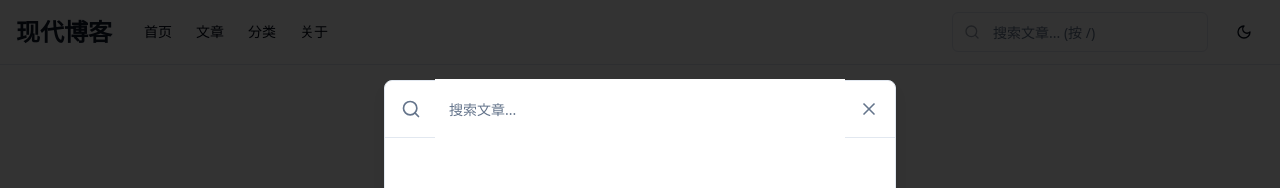
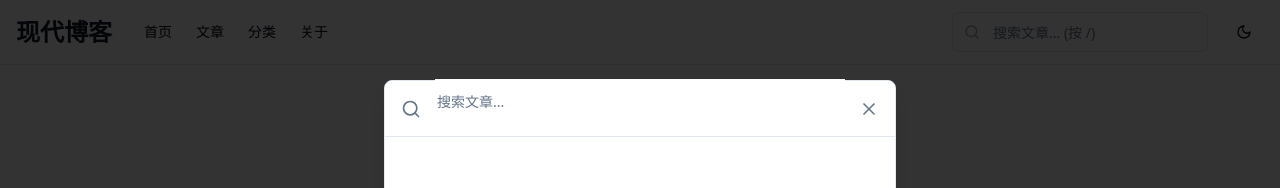
Before and after one commit to abcdqwerxsa/dyad_blog, a React (Vite) app: page /about in a window 1280 px wide. Both pictures are taken after a click on the icon 972 px from the left and 32 px from the top of the page. Shown: the top 188 px of the page. Built offline with nearby package versions, Linux system fonts and the light colour scheme.

Commit message:
[dyad] 调整了搜索输入框的样式以解决底部边框溢出问题 - wrote 1 file(s)

```diff
--- a/src/components/SearchModal.tsx
+++ b/src/components/SearchModal.tsx
@@ -54,17 +54,23 @@ const SearchModal: React.FC<SearchModalProps> = ({ isOpen, onClose }) => {
   return (
     <Dialog open={isOpen} onOpenChange={onClose}>
       <SearchDialogContent className="sm:max-w-lg w-[90vw] p-0 translate-y-0 top-[10%]">
-        <div className="flex items-center border-b">
-          <Search className="h-5 w-5 text-muted-foreground mx-4" />
+        {/* 使用 items-stretch 确保子元素高度一致，并设置一个固定的高度 h-14 */}
+        <div className="flex items-stretch border-b h-14">
+          <div className="flex items-center mx-4">
+            <Search className="h-5 w-5 text-muted-foreground" />
+          </div>
           <Input
             placeholder="搜索文章..."
-            // 移除 w-full，并确保输入框样式干净
-            className="border-0 shadow-none focus-visible:ring-0 text-base h-14 flex-1 rounded-none"
+            // 移除 h-14，让 Input 内部的 padding 决定高度，并确保背景色一致
+            // 增加 px-0 py-0 确保 Input 内部没有额外的 padding 干扰 flex 布局
+            className="border-0 shadow-none focus-visible:ring-0 text-base flex-1 rounded-none bg-background px-0 py-0"
             value={query}
             onChange={(e) => setQuery(e.target.value)}
             autoFocus
           />
-          <X className="h-5 w-5 text-muted-foreground cursor-pointer hover:text-foreground mx-4" onClick={onClose} />
+          <div className="flex items-center mx-4">
+            <X className="h-5 w-5 text-muted-foreground cursor-pointer hover:text-foreground" onClick={onClose} />
+          </div>
         </div>
 
         <div className="max-h-[400px] overflow-y-auto p-4">
```
